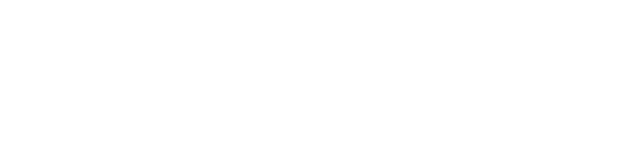
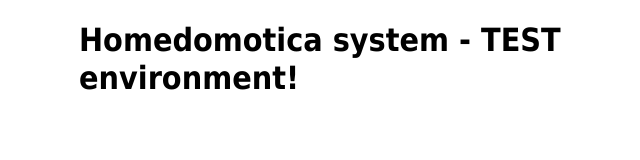
Before and after one commit to Runner-42/HomeDomotica, a plain HTML site: page config/index-test.html in a window 1280 px wide. Shown: the whole page, without its empty margins (281-921 px from the left). Drawn offline with Linux system fonts and the light colour scheme.

Commit message:
Enhancement Issue#16 - Update index-test.html file

```diff
--- a/config/index-test.html
+++ b/config/index-test.html
@@ -1,7 +1,7 @@
 <!DOCTYPE html>
 <html>
 <head>
-<title> Homedomotica system - TEST environment! </title>
+<title> Homedomotica system </title>
 <style>
     body {
         width: 35em;
@@ -10,4 +10,7 @@
     }
 </style>
 </head>
+<body>
+<h1> Homedomotica system - TEST environment! </h1>
+</body>
 </html>
```
